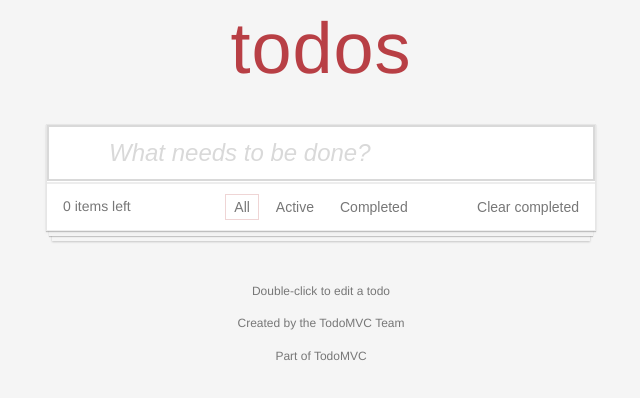
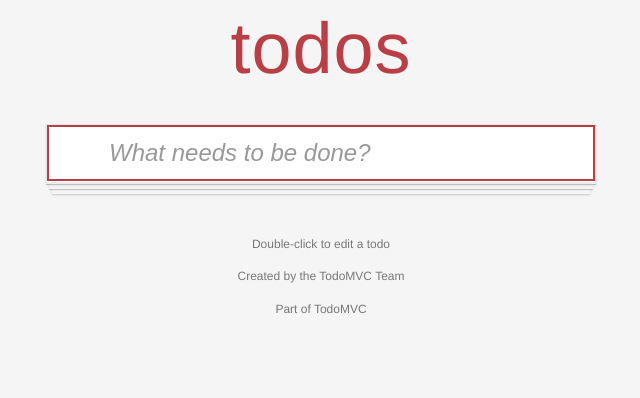
Before and after one commit to marilenamasala-alt/todomvc-react, a React (Vite) app: page / in a window 1280 px wide. Shown: the top 398 px of the page, without its empty margins (319-959 px from the left). Built offline with nearby package versions, Linux system fonts and the light colour scheme.

Commit message:
Build TodoMVC React app

```diff
--- a/src/App.jsx
+++ b/src/App.jsx
@@ -78,6 +78,8 @@ export default function App() {
   };
 
   return (
+    <div className="page-layout">
+      <main className="main-content">
         <div className="todo-app">
           <h1>todos</h1>
 
@@ -178,6 +180,7 @@ export default function App() {
           </ul>
         )}
 
+        {todos.length > 0 && (
           <div className="todo-controls">
             <span>
               {activeCount} item{activeCount === 1 ? '' : 's'} left
@@ -197,18 +200,8 @@ export default function App() {
               ))}
             </div>
 
-          <button
-            type="button"
-            className="clear-completed"
-            onClick={() =>
-              setTodos((currentTodos) =>
-                currentTodos.filter((todo) => !todo.completed)
-              )
-            }
-          >
-            Clear completed
-          </button>
           </div>
+        )}
       </div>
 
       <footer className="todo-footer">
@@ -225,5 +218,7 @@ export default function App() {
         <p>Part of TodoMVC</p>
       </footer>
         </div>
+      </main>
+    </div>
   );
 }
--- a/src/index.css
+++ b/src/index.css
@@ -16,9 +16,22 @@ body {
   line-height: 1.4em;
 }
 
+.page-layout {
+  display: flex;
+  min-height: 100vh;
+}
+
+.main-content {
+  display: flex;
+  flex: 1;
+  justify-content: center;
+  min-width: 0;
+}
+
 .todo-app {
   width: min(550px, calc(100% - 32px));
   max-width: 550px;
+  flex-shrink: 0;
   margin: 0 auto;
   padding-top: 12px;
 }
@@ -81,7 +94,7 @@ body {
   width: 100%;
   min-width: 0;
   padding: 12px 18px 12px 60px;
-  border: 2px solid #d9d9d9;
+  border: 2px solid #b83f45;
   background: #fff;
   color: #4d4d4d;
   font-size: 24px;
@@ -98,7 +111,7 @@ body {
 }
 
 .todo-app form input[type='text']::placeholder {
-  color: #d9d9d9;
+  color: #999999;
   font-style: italic;
   font-weight: 300;
 }
@@ -196,7 +209,7 @@ body {
   padding: 10px 16px;
   border-top: 1px solid #ededed;
   background: #fff;
-  color: #777;
+  color: #777777;
   font-size: 14px;
 }
 
@@ -215,32 +228,9 @@ body {
   padding: 4px 8px;
   border: 1px solid transparent;
   background: transparent;
-  color: #777;
+  color: #777777;
   font-size: 14px;
   cursor: pointer;
-}
-
-.filters button.active {
-  border-color: rgba(175, 47, 47, 0.2);
-  background: #fff;
-  color: #777;
-}
-
-.clear-completed {
-  grid-column: 3;
-  justify-self: end;
-  padding: 4px 0;
-  border: 0;
-  background: transparent;
-  color: #777;
-  font-size: 14px;
-  cursor: pointer;
-}
-
-.clear-completed:hover,
-.clear-completed:focus-visible {
-  color: #b83f45;
-  text-decoration: underline;
 }
 
 @media (max-width: 380px) {
@@ -253,22 +243,18 @@ body {
   .filters {
     grid-column: 1;
   }
-
-  .clear-completed {
-    grid-column: 1;
-  }
 }
 
 .todo-footer {
   margin-top: 50px;
-  color: #777;
+  color: #777777;
   text-align: center;
   font-size: 12px;
   line-height: 1.7;
 }
 
 .todo-footer a {
-  color: #777;
+  color: #777777;
   text-decoration: none;
 }
 
```
Lines whose indentation alone changed are shown as unchanged.
